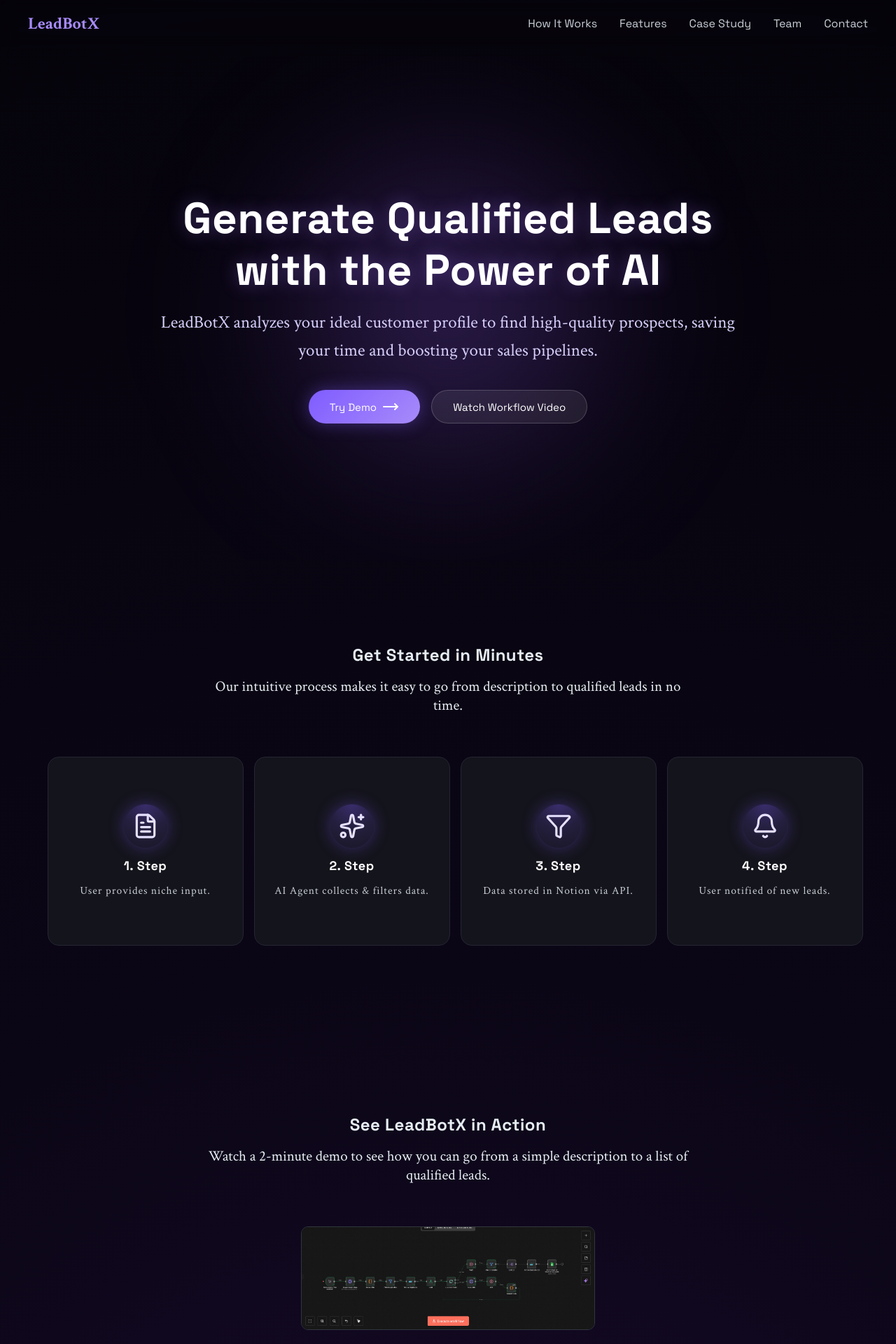
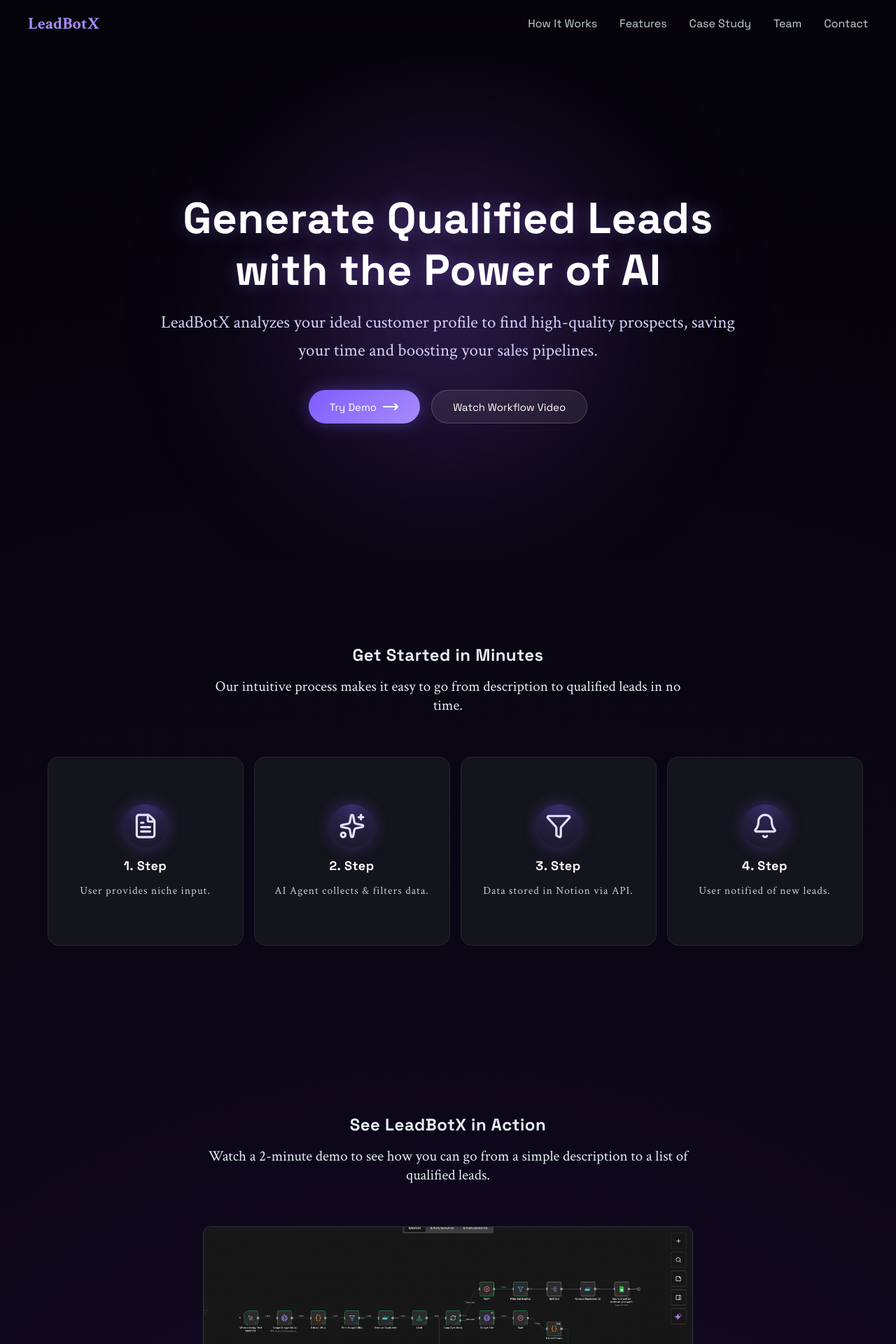
Before and after one commit to Khushisingh-dev/LeadBotX, a React (Vite) app: page / in a window 1280 px wide. Shown: the top 1920 px of the page at 70% size. Built offline with nearby package versions, Linux system fonts and the light colour scheme.

Commit message:
add image

```diff
--- a/src/App.css
+++ b/src/App.css
@@ -282,7 +282,7 @@
 }
 
 .proto-box img {
-  width: 420px;
+  width: 700px;
   max-width: 90%;
   border-radius: 10px;
   border: 1px solid #30363d;
```
